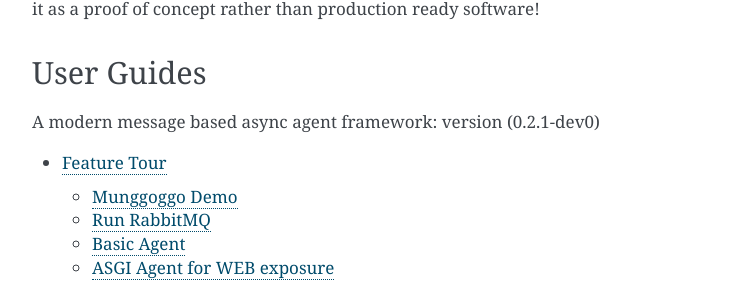
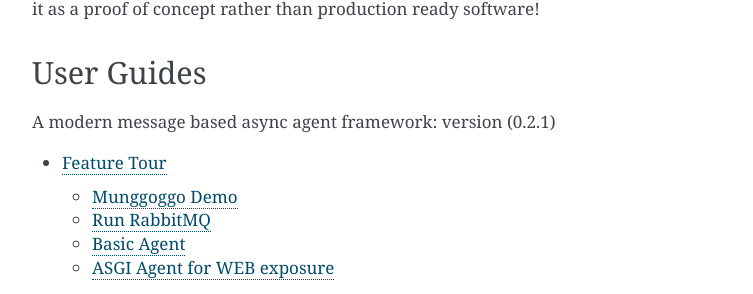
Before and after one commit to sysid/munggoggo, a Sphinx documentation site: the page built from docs/source/index.rst, in a window 1280 px wide and 900 px high, scrolled down 2759 px. Shown: the part 150-444 px from the top of the window, without its empty margins (388-1141 px from the left). Built offline with Sphinx 7.4.7, drawn with Linux system fonts in a browser that asks for light colours.

Commit message:
Bump version: 0.2.1-dev0 → 0.2.1

```diff
--- a/docs/source/index.rst
+++ b/docs/source/index.rst
@@ -114,7 +114,7 @@
 
 User Guides
 -----------
-A modern message based async agent framework: version (0.2.1-dev0)
+A modern message based async agent framework: version (0.2.1)
 
 .. toctree::
    :maxdepth: 2
--- a/munggoggo/__init__.py
+++ b/munggoggo/__init__.py
@@ -1 +1 @@
-VERSION = "0.2.1-dev0"
+VERSION = "0.2.1"
```
Also changed, not shown: .bumpversion.cfg, 1 other file.
